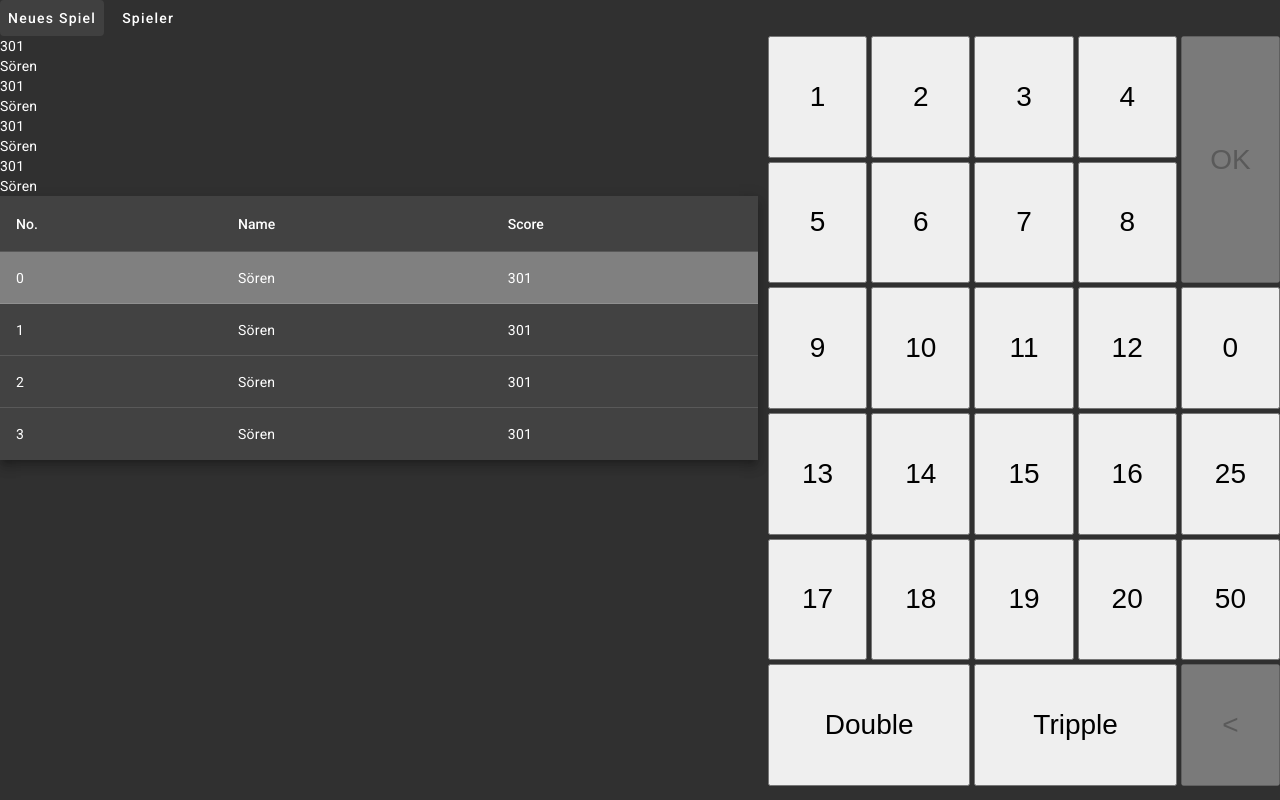
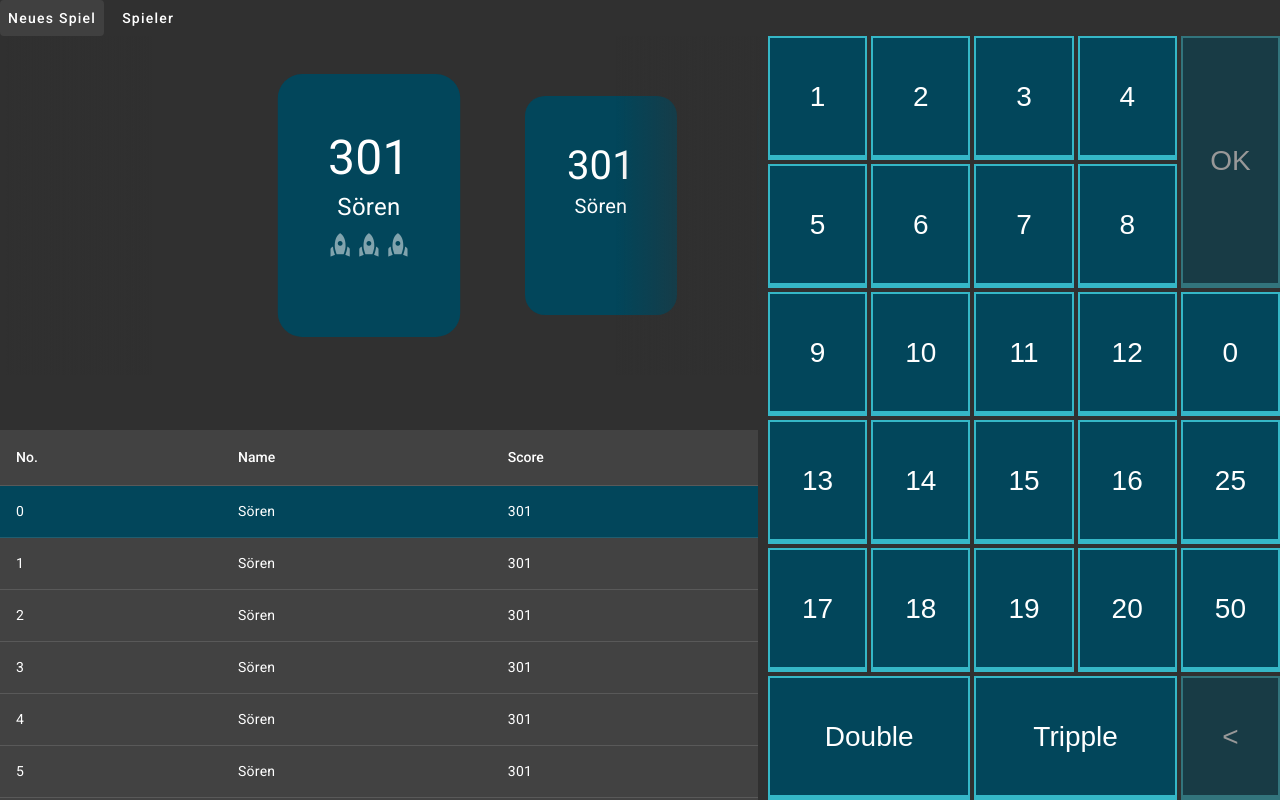
Before and after one commit to samy-blake/dartManager, an Angular app: page /game-panel in a window 1280 px wide. Built offline with nearby package versions, Linux system fonts and the light colour scheme.

Commit message:
finish ui

```diff
--- a/src/app/game-panel/game-panel.component.html
+++ b/src/app/game-panel/game-panel.component.html
@@ -5,12 +5,21 @@
       [points]="points"
       [playerList]="playerDataList"
     ></app-player-cards>
-    <div>
-      <mat-chip-option *ngFor="let point of points; let i = index">
-        {{ point.value * point.multiplication }}
-        <button matChipRemove (click)="removePoint(i)">x</button>
-      </mat-chip-option>
+    <div class="dart-points">
+      <div
+        class="dart-point"
+        *ngFor="let point of points; let i = index"
+        (click)="removePoint(i)"
+      >
+        <ng-container [ngSwitch]="point.multiplication">
+          <ng-container *ngSwitchCase="3"> T </ng-container>
+          <ng-container *ngSwitchCase="2"> D </ng-container>
+          <ng-container *ngSwitchDefault> S </ng-container>
+        </ng-container>
+        {{ point.value }}
       </div>
+    </div>
+    <div class="player-table">
       <table
         mat-table
         [dataSource]="playerDataSource"
@@ -54,13 +63,17 @@
           <td mat-cell *matCellDef="let element">{{ element.score }}</td>
         </ng-container>
 
-      <tr mat-header-row *matHeaderRowDef="playerDataSourceColumns"></tr>
+        <tr
+          mat-header-row
+          *matHeaderRowDef="playerDataSourceColumns; sticky: true"
+        ></tr>
         <tr
           mat-row
           *matRowDef="let row; columns: playerDataSourceColumns"
           [ngClass]="{ active: row.active }"
         ></tr>
       </table>
+    </div>
   </div>
   <div class="points-selection">
     <button
--- a/src/app/game-panel/game-panel.component.scss
+++ b/src/app/game-panel/game-panel.component.scss
@@ -1,18 +1,41 @@
 .game-panel {
   width: 100vw;
   max-width: 100%;
-  height: calc(100vh - 50px);
+  height: calc(100vh - 36px);
   display: flex;
 
   .player-list {
     flex: 1 1 auto;
     padding-right: 10px;
+    max-width: 60vw;
+    height: inherit;
+    display: flex;
+    flex-direction: column;
 
     tr {
       &.active {
-        background-color: grey;
+        background-color: var(--primary--color);
       }
     }
+  }
+
+  .player-table {
+    // max-height: 300px;
+    overflow-y: scroll;
+    // tbody { */
+    // }
+  }
+
+  .dart-points {
+    display: flex;
+    align-items: center;
+    justify-content: center;
+    gap: 20px;
+    height: 70px;
+  }
+  .dart-point {
+    padding: 10px;
+    border: 2px solid #777;
   }
 
   .points-selection {
@@ -27,6 +50,21 @@
 
     button {
       font-size: 2em;
+      background-color: var(--primary--color);
+      color: #fff;
+      border: 0;
+      transition: all 200ms;
+      border: 2px solid var(--secondary--color);
+      border-bottom: 5px solid var(--secondary--color);
+
+      &:disabled {
+        opacity: 0.5;
+      }
+
+      &:active:not(:disabled) {
+        margin-top: 3px;
+        border-bottom: 2px solid var(--secondary--color);
+      }
     }
 
     .point {
@@ -60,7 +98,7 @@
     }
     [class^="duplicator"] {
       &.active {
-        background-color: red;
+        background-color: var(--secondary--color) !important;
       }
     }
     .clear {
--- a/src/app/game-panel/game-panel.component.ts
+++ b/src/app/game-panel/game-panel.component.ts
@@ -18,6 +18,7 @@ import { NewGameDialogComponent } from './new-game-dialog/new-game-dialog.compon
 import { PlayerDBData } from '../core/player-data.service';
 import { Subscription } from 'rxjs';
 import { ActivatedRoute, Router } from '@angular/router';
+import { PlayerCardsComponent } from './player-cards/player-cards.component';
 
 interface PlayerDataTable extends PlayerData {
   active: boolean;
@@ -46,6 +47,9 @@ export class GamePanelComponent implements OnDestroy, AfterViewInit {
   public multiplication = 1;
   public points: Points[] = [];
   public activeId: string = '';
+
+  @ViewChild(PlayerCardsComponent)
+  playerCardsComponent!: PlayerCardsComponent;
 
   @ViewChild(MatSort)
   sort!: MatSort;
@@ -89,6 +93,7 @@ export class GamePanelComponent implements OnDestroy, AfterViewInit {
       });
       if (i === 0) {
         this.activeId = player.id;
+        this.playerCardsComponent.updateView();
       }
     }
     this.playerDataSource = new MatTableDataSource(data);
@@ -114,6 +119,7 @@ export class GamePanelComponent implements OnDestroy, AfterViewInit {
     this.playerDataSource.data[activeIndex].active = false;
     this.playerDataSource.data[nextIndex].active = true;
     this.activeId = this.playerDataSource.data[nextIndex].id;
+    this.playerCardsComponent.updateView();
   }
 
   setMultiplication(multiplication: number) {
@@ -132,6 +138,7 @@ export class GamePanelComponent implements OnDestroy, AfterViewInit {
       value,
       multiplication: this.multiplication,
     });
+    this.playerCardsComponent.updatePointSum();
     this.multiplication = 1;
   }
 
@@ -198,6 +205,22 @@ export class GamePanelComponent implements OnDestroy, AfterViewInit {
             id: 'aadsass',
             name: 'Sören',
           },
+          {
+            id: 'qweqw',
+            name: 'Sören',
+          },
+          {
+            id: 'hdgdg',
+            name: 'Sören',
+          },
+          {
+            id: 'werew',
+            name: 'Sören',
+          },
+          {
+            id: 'vcyvcy',
+            name: 'Sören',
+          },
         ]),
       1000
     );
--- a/src/app/game-panel/player-cards/player-cards.component.html
+++ b/src/app/game-panel/player-cards/player-cards.component.html
@@ -1,4 +1,4 @@
-<section class="player-cards">
+<section class="player-cards" #playCards>
   <div class="card-list">
     <div
       class="card"
@@ -6,13 +6,15 @@
       [ngClass]="{ active: player.id === activeId }"
     >
       <div class="points">
-        {{ player.id === activeId ? player.score + pointSum : player.score }}
+        {{ player.id === activeId ? player.score - pointSum : player.score }}
       </div>
       <div class="name">
         {{ player.name }}
       </div>
-      <div class="icons">
-        <mat-icon *ngFor="let point of points"> rocket </mat-icon>
+      <div class="icons" [ngClass]="{ active: player.id === activeId }">
+        <mat-icon [ngClass]="{ active: points.length >= 1 }"> rocket </mat-icon>
+        <mat-icon [ngClass]="{ active: points.length >= 2 }"> rocket </mat-icon>
+        <mat-icon [ngClass]="{ active: points.length >= 3 }"> rocket </mat-icon>
       </div>
     </div>
   </div>
--- a/src/app/game-panel/player-cards/player-cards.component.scss
+++ b/src/app/game-panel/player-cards/player-cards.component.scss
@@ -0,0 +1,83 @@
+.player-cards {
+  width: 100%;
+  position: relative;
+
+  &::before,
+  &::after {
+    content: "";
+    position: absolute;
+    width: 20%;
+    height: 100%;
+    top: 0;
+    bottom: 0;
+    z-index: 10;
+  }
+  &::before {
+    left: 0;
+
+    background: linear-gradient(
+      90deg,
+      rgba(48, 48, 48, 1) 4%,
+      rgba(0, 212, 255, 0) 100%
+    );
+  }
+  &::after {
+    right: -10px;
+
+    background: linear-gradient(
+      90deg,
+      rgba(0, 212, 255, 0) 0%,
+      rgba(48, 48, 48, 1) 96%
+    );
+  }
+
+  .card-list {
+    overflow-x: auto;
+    white-space: nowrap;
+    padding: 0 30vw;
+  }
+
+  .card {
+    display: inline-block;
+    background-color: var(--primary--color);
+    color: #fff;
+    border-radius: 20px;
+    padding: 60px 40px;
+    text-align: center;
+    margin: 60px 40px;
+    transform: scale(1);
+    transition: transform 300ms ease-in-out;
+
+    .points {
+      width: 100%;
+      font-style: bold;
+      font-size: 40px;
+      padding-bottom: 20px;
+    }
+
+    .name {
+      padding-bottom: 10px;
+      font-size: 20px;
+    }
+
+    .icons {
+      mat-icon {
+        opacity: 0;
+      }
+
+      &.active {
+        mat-icon {
+          opacity: 0.5;
+
+          &.active {
+            opacity: 1;
+          }
+        }
+      }
+    }
+
+    &.active {
+      transform: scale(1.2);
+    }
+  }
+}
--- a/src/app/game-panel/player-cards/player-cards.component.ts
+++ b/src/app/game-panel/player-cards/player-cards.component.ts
@@ -1,5 +1,4 @@
-import { Component, Input } from '@angular/core';
-import { PlayerDBData } from 'src/app/core/player-data.service';
+import { Component, ElementRef, Input, ViewChild } from '@angular/core';
 import { Points } from '../game-panel.component';
 import { PlayerData } from '../Player';
 
@@ -9,28 +8,45 @@ import { PlayerData } from '../Player';
   styleUrls: ['./player-cards.component.scss'],
 })
 export class PlayerCardsComponent {
-  public playerList: PlayerData[] = [];
+  public pointSum: number = 0;
+  public points: Points[] = [];
 
+  @Input() playerList: PlayerData[] = [];
   @Input() activeId: string = '';
-
-  public pointSum: number = 0;
-  points: Points[] = [];
 
   @Input('points')
   set _points(value: Points[]) {
-    if (value.length > 0) {
-      // this.pointSum = value
-      //   .map((v) => v.multiplication * v.value)
-      //   .reduce((v) => v);
+    this.points = value;
+    this.updatePointSum();
+  }
+
+  @ViewChild('playCards') playCards!: ElementRef<any>;
+
+  public updatePointSum() {
+    if (this.points.length > 0) {
+      this.pointSum = this.points
+        .map((v) => v.multiplication * v.value)
+        .reduce((v, v2) => v + v2);
     } else {
       this.pointSum = 0;
     }
-    this.points = value;
-    console.log(this.pointSum);
   }
 
-  @Input('playerList')
-  set _playerList(value: PlayerData[]) {
-    this.playerList = value;
+  public updateView() {
+    setTimeout(() => {
+      const activeEl =
+        this.playCards.nativeElement.querySelector('.card.active');
+      const parent = this.playCards.nativeElement.querySelector('.card-list');
+      if (activeEl && parent) {
+        const halfWidth = activeEl.getBoundingClientRect().width / 2;
+        parent.scrollTo({
+          behavior: 'smooth',
+          left:
+            activeEl.offsetLeft +
+            halfWidth -
+            parent.getBoundingClientRect().width / 2,
+        });
+      }
+    });
   }
 }
--- a/src/styles.scss
+++ b/src/styles.scss
@@ -2,11 +2,20 @@
 body {
   margin: 0;
   box-sizing: border-box;
+  --primary--color: rgb(2, 70, 91);
+  --secondary--color: rgb(53, 183, 199);
+  --trinary--color: rgb(254, 99, 51);
 }
 
 * {
   box-sizing: inherit;
 }
 
-html, body { height: 100%; }
-body { margin: 0; font-family: Roboto, "Helvetica Neue", sans-serif; }
+html,
+body {
+  height: 100%;
+}
+body {
+  margin: 0;
+  font-family: Roboto, "Helvetica Neue", sans-serif;
+}
```
Lines whose indentation alone changed are shown as unchanged.
